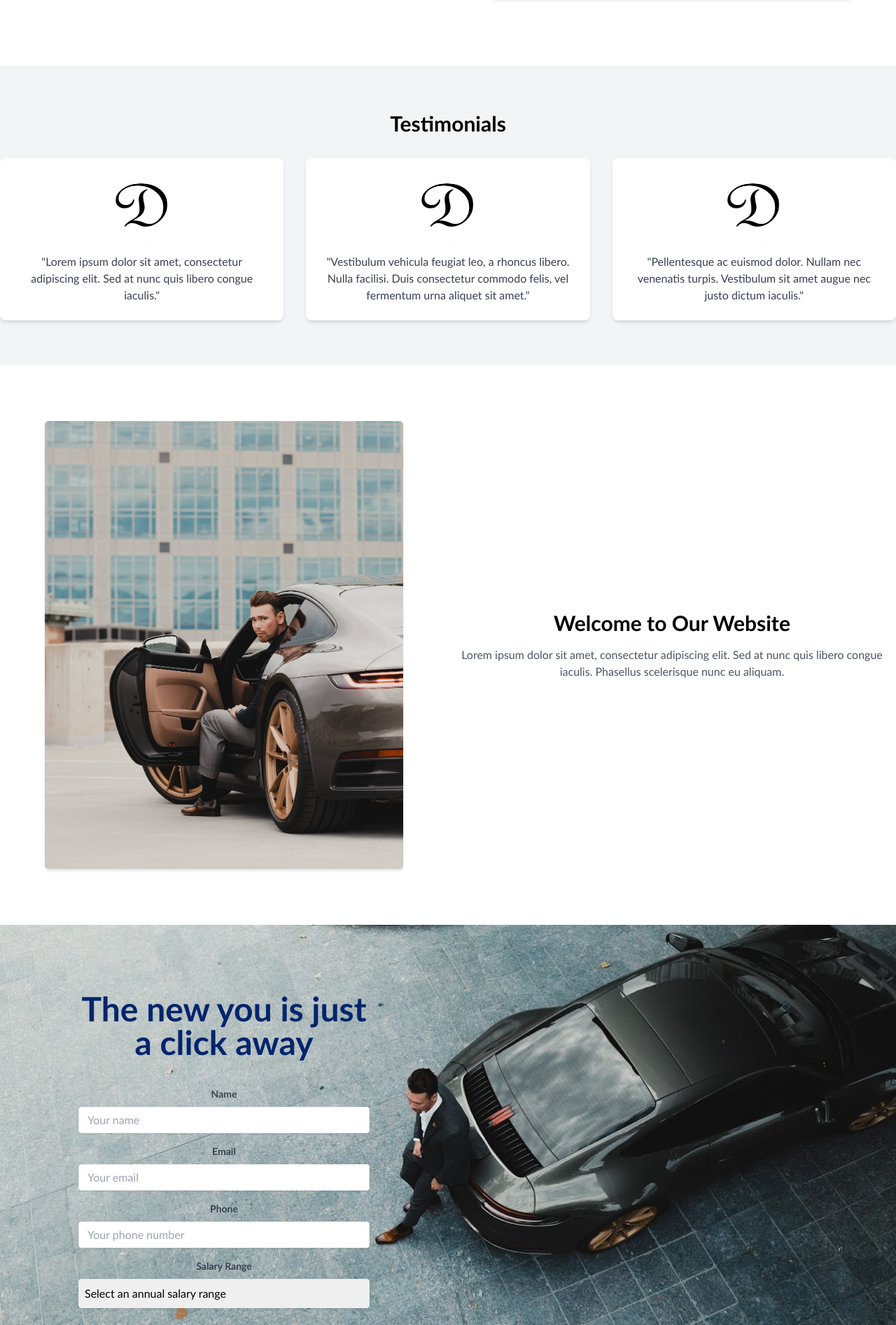
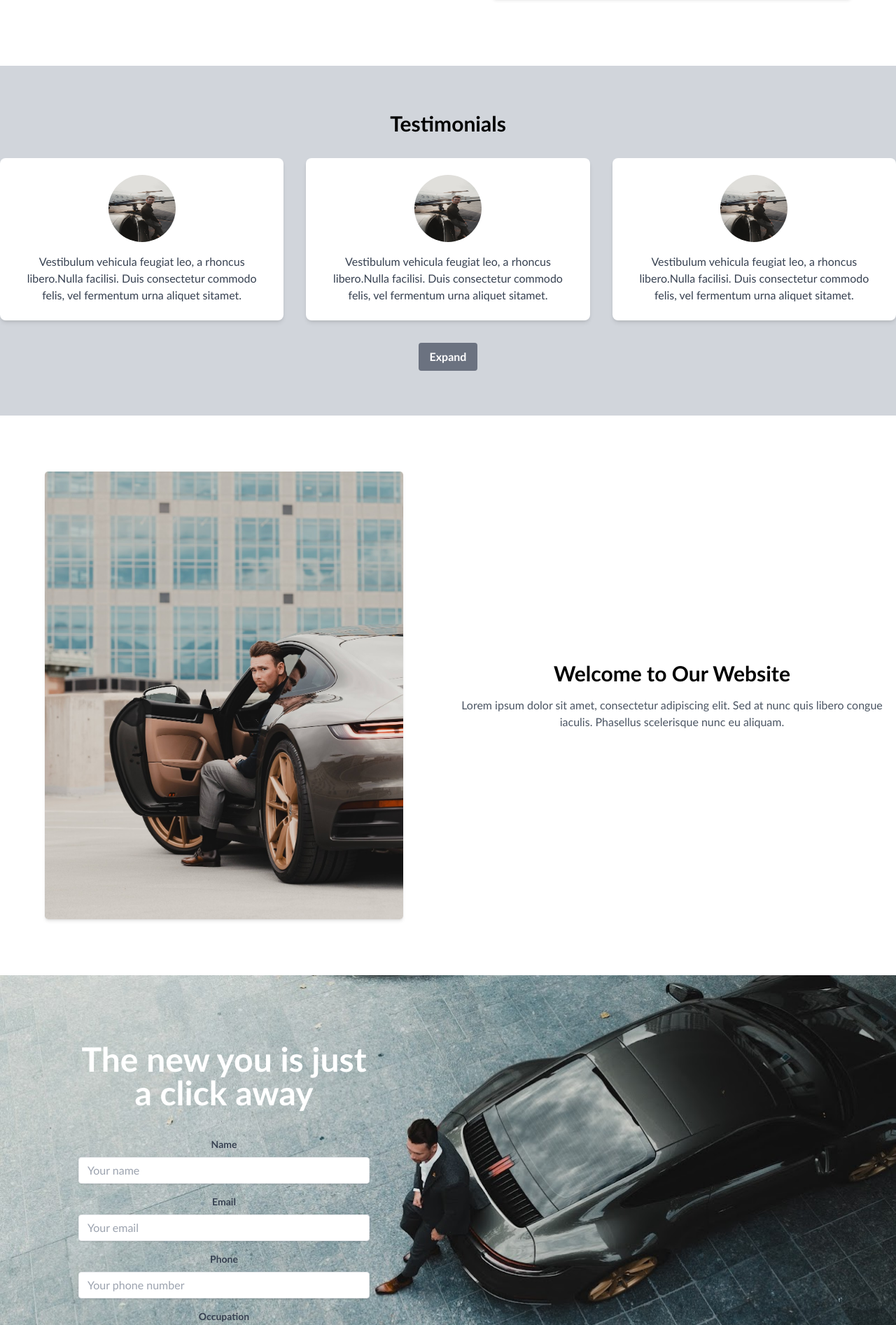
Before and after one commit to joshw1217/dylan-kelly, a React (Create React App) app in the folder dylan-kelly/: page / in a window 1280 px wide. Shown: the part 1666-3560 px from the top of the page at 70% size. Built offline with nearby package versions, Linux system fonts and the light colour scheme.

Commit message:
Add fixes to various pages, and make testimonials expandable

```diff
--- a/dylan-kelly/src/Form.js
+++ b/dylan-kelly/src/Form.js
@@ -4,7 +4,7 @@ const Form = () => {
   return (
     <div className="mx-auto flex flex-col md:flex-row items-left bg-cover bg-top h-1/2" style={{ backgroundImage: 'url("IMG_4966.JPG")' }}>
     <form className="md:w-1/2 max-w-md mx-auto p-4 mt-20" id="form-section" >
-        <h2 className="navbar-font text-5xl font-bold mb-4">The new you is just a click away</h2>
+        <h2 className="text-white text-5xl font-bold mb-4">The new you is just a click away</h2>
       <div className="mb-4">
         <label className="block text-gray-700 text-sm font-bold mb-2 mt-10" htmlFor="name">
           Name
@@ -39,20 +39,24 @@ const Form = () => {
         />
       </div>
       <label className="block text-gray-700 text-sm font-bold mb-2" htmlFor="country">
-        Salary Range
+        Occupation
       </label>
       <select
         className="block w-full p-2 border rounded shadow appearance-none focus:outline-none focus:shadow-outline"
         id="country"
         name="country"
       >
-        <option value="">Select an annual salary range</option>
-        <option value="<100">$0 - $100,000</option>
-        <option value="100-200">$100,000 - $200,000</option>
-        <option value="200-300">$200,000 - $300,000</option>
-        <option value="300-400">$300,000 - $400,000</option>
-        <option value="400-500">$400,000 - $500,000</option>
-        <option value=">500">$500,000+</option>
+        <option value="">Select a general occupational field</option>
+        <option value="Tech">Tech</option>
+        <option value="Health">Health</option>
+        <option value="Business">Business</option>
+        <option value="Industrial">Industrial</option>
+        <option value="Law">Law</option>
+        <option value="Education">Education</option>
+        <option value="Agriculture">Agriculture</option>
+        <option value="Arts">Arts</option>
+        <option value="Retail">Retail</option>
+        <option value="Other">Other</option>
   {/* Add more options as needed */}
       </select>
       {/* Add more input fields similarly */}
@@ -65,7 +69,7 @@ const Form = () => {
         </button>
       </div>
     </form>
-    <div className="w-1/2"></div>
+     <div className="w-1/2"></div>
     </div>
   );
 };
--- a/dylan-kelly/src/Intro.js
+++ b/dylan-kelly/src/Intro.js
@@ -3,7 +3,7 @@ import Testimonials from './Testimonials';
 
 const Intro= () => {
   return (
-    <section className="bg-white">
+    <section id="Home" className="bg-white">
       <div className="relative bg-cover bg-top h-screen" style={{ backgroundImage: 'url("cover.jpg")' }}>
         <div className="absolute top-80 left-20 sm:left-0 sm-top:40 sm:w-1/3 text-white text-3xl font-bold p-8 w-2/3">
             I'm Dylan Blake, and I help men become high value.
@@ -31,7 +31,7 @@ const Intro= () => {
         </div>
       </div>
       <Testimonials />
-      <div className="container mx-auto flex flex-col md:flex-row items-center">
+      <div id="About" className="container mx-auto flex flex-col md:flex-row items-center">
       <div className="md:w-1/2 mt-6 md:mt-0">
           {/* Image */}
           <img
--- a/dylan-kelly/src/StickyNavbar.js
+++ b/dylan-kelly/src/StickyNavbar.js
@@ -12,15 +12,34 @@ const StickyNavbar = () => {
         }
       };
 
+      // document.addEventListener("DOMContentLoaded", function () {
+      //   const anchorLinks = document.querySelectorAll('a[href^="#"]');
+
+      //   anchorLinks.forEach((link) => {
+      //     link.addEventListener("click", function (e) {
+      //       e.preventDefault();
+      //       const targetId = this.getAttribute("href").substring(1);
+      //       const targetElement = document.getElementById(targetId);
+
+      //       if (targetElement) {
+      //         const offset = 40; // Adjust this value to set your desired offset
+      //         const targetOffset = targetElement.getBoundingClientRect().top + window.scrollY - offset;
+
+      //        // targetElement.scrollIntoView({ top: targetOffset, behavior: "smooth" });
+      //       }
+      //     });
+      //   });
+      // });
+
   return (
     <nav className="bg-white text-grey-900 py-4 fixed top-0 w-full z-10">
       <div className="container mx-auto navbar-font">
         {/* Your navbar content */}
         <div className="flex justify-between items-center">
-        <div className="pl-8 md:flex space-x-8 hidden">
-            <a href="#">Home</a>
-            <a href="#">About</a>
-            <a href="#">Reviews</a>
+        <div className="pl-8 md:flex space-x-8 hidden hover:text-black">
+            <a href="#Home">Home</a>
+            <a href="#About">About</a>
+            <a href="#Testimonials">Reviews</a>
           </div>
           <div className="text-xl font-bold">The Dylan Kelly Experience</div>
           <button
--- a/dylan-kelly/src/Testimonials.js
+++ b/dylan-kelly/src/Testimonials.js
@@ -1,58 +1,60 @@
-import React from 'react';
+import React, { useState } from 'react';
 
 const Testimonials = () => {
+
+  const [expanded, setExpanded] = useState(false);
+
+  // Testimonials data (replace with your actual data)
+  const testimonials = [
+    { id: 1, text: 'Vestibulum vehicula feugiat leo, a rhoncus libero.' +
+    'Nulla facilisi. Duis consectetur commodo felis, vel fermentum urna aliquet sitamet.', img: 'IMG_4960.JPG'},
+    { id: 2, text: 'Vestibulum vehicula feugiat leo, a rhoncus libero.' +
+    'Nulla facilisi. Duis consectetur commodo felis, vel fermentum urna aliquet sitamet.', img: 'IMG_4960.JPG'},
+    { id: 3, text: 'Vestibulum vehicula feugiat leo, a rhoncus libero.' +
+    'Nulla facilisi. Duis consectetur commodo felis, vel fermentum urna aliquet sitamet.', img: 'IMG_4960.JPG'},
+    { id: 4, text: 'Vestibulum vehicula feugiat leo, a rhoncus libero.' +
+    'Nulla facilisi. Duis consectetur commodo felis, vel fermentum urna aliquet sitamet.', img: 'IMG_4960.JPG'},
+    { id: 5, text: 'Vestibulum vehicula feugiat leo, a rhoncus libero.' +
+    'Nulla facilisi. Duis consectetur commodo felis, vel fermentum urna aliquet sitamet.', img: 'IMG_4960.JPG'},
+    { id: 6, text: 'Vestibulum vehicula feugiat leo, a rhoncus libero.' +
+    'Nulla facilisi. Duis consectetur commodo felis, vel fermentum urna aliquet sitamet.', img: 'IMG_4960.JPG'},
+    { id: 7, text: 'Vestibulum vehicula feugiat leo, a rhoncus libero.' +
+    'Nulla facilisi. Duis consectetur commodo felis, vel fermentum urna aliquet sitamet.', img: 'IMG_4960.JPG'},
+    { id: 8, text: 'Vestibulum vehicula feugiat leo, a rhoncus libero.' +
+    'Nulla facilisi. Duis consectetur commodo felis, vel fermentum urna aliquet sitamet.', img: 'IMG_4960.JPG'},
+    { id: 9, text: 'Vestibulum vehicula feugiat leo, a rhoncus libero.' +
+    'Nulla facilisi. Duis consectetur commodo felis, vel fermentum urna aliquet sitamet.', img: 'IMG_4960.JPG'},
+
+  ];
+
+
+  // Display the first three testimonials or all testimonials based on the "expanded" state
+  const displayedTestimonials = expanded ? testimonials : testimonials.slice(0, 3);
+
+
   return (
-    <section className="bg-gray-100 py-16">
+    <section id="Testimonials" className="bg-gray-300 py-16">
       <div className="container mx-auto">
         <h2 className="text-3xl font-bold mb-8">Testimonials</h2>
-
-        <div className="grid grid-cols-1 md:grid-cols-3 gap-8">
-          {/* Testimonial 1 */}
-          <div className="bg-white rounded-lg shadow-md p-6">
-            {/* Picture */}
+      <div className="grid grid-cols-1 md:grid-cols-3 gap-8">
+      {displayedTestimonials.map((testimonial) => (
+        <div className="bg-white rounded-lg shadow-md p-6" key={testimonial.id}>
             <img
-              src="dylan-kelly-placeholder.jpeg"
-              alt="Testimonial 1"
-              className="w-24 h-24 rounded-full mx-auto mb-4"
-            />
-            {/* Review */}
-            <p className="text-gray-700 text-center">
-              "Lorem ipsum dolor sit amet, consectetur adipiscing elit. Sed at
-              nunc quis libero congue iaculis."
-            </p>
-          </div>
-
-          {/* Testimonial 2 */}
-          <div className="bg-white rounded-lg shadow-md p-6">
-            {/* Picture */}
-            <img
-              src="dylan-kelly-placeholder.jpeg"
-              alt="Testimonial 2"
-              className="w-24 h-24 rounded-full mx-auto mb-4"
-            />
-            {/* Review */}
-            <p className="text-gray-700 text-center">
-              "Vestibulum vehicula feugiat leo, a rhoncus libero. Nulla facilisi.
-              Duis consectetur commodo felis, vel fermentum urna aliquet sit
-              amet."
-            </p>
-          </div>
-
-          {/* Testimonial 3 */}
-          <div className="bg-white rounded-lg shadow-md p-6">
-            {/* Picture */}
-            <img
-              src="dylan-kelly-placeholder.jpeg"
+              src={testimonial.img}
               alt="Testimonial 3"
               className="w-24 h-24 rounded-full mx-auto mb-4"
             />
             {/* Review */}
             <p className="text-gray-700 text-center">
-              "Pellentesque ac euismod dolor. Nullam nec venenatis turpis.
-              Vestibulum sit amet augue nec justo dictum iaculis."
+              {testimonial.text}
             </p>
-          </div>
-        </div>
+            </div>
+      ))}
+      </div>
+
+      <button className="bg-gray-500 hover:bg-black text-white font-bold mt-8 py-2 px-4 rounded" onClick={() => setExpanded(!expanded)}>
+        {expanded ? 'Collapse' : 'Expand'}
+      </button>
       </div>
     </section>
   );
```
